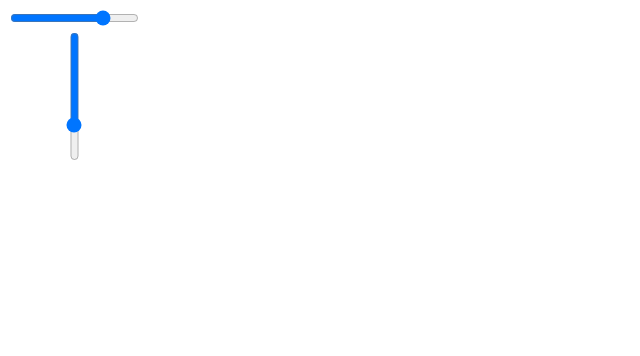
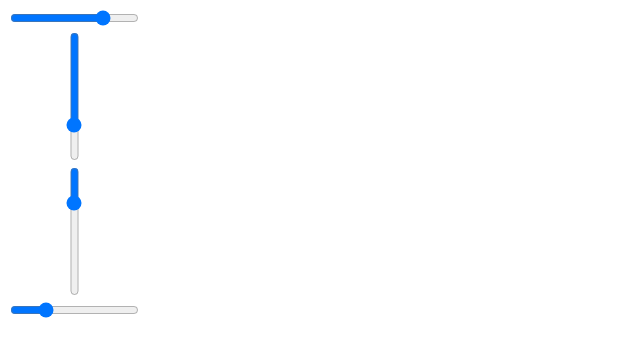
Before and after one commit to Mspp9/hw12_gradient, a plain HTML site: page index.html in a window 1280 px wide. Shown: the whole page, without its empty margins (0-640 px from the left). Drawn offline with Linux system fonts and the light colour scheme.

Commit message:
Add files via upload

```diff
--- a/index.html
+++ b/index.html
@@ -11,5 +11,10 @@
   <div>
     <input id="radial-2" value="100" type="range" min="-50" max="150"
       style="-webkit-appearance: slider-vertical;transform: rotate(.5turn);" orient="vertical">
+        <div class="demo"></div>
+        <input id="radial-3" value="0" type="range" min="-50" max="150"
+          style="-webkit-appearance: slider-vertical; transform: rotate(.5turn);" orient="vertical">
+        </div>
+        <input id="radial-4" value="0" type="range" min="-50" max="150">
 </body>
 </html>
```
